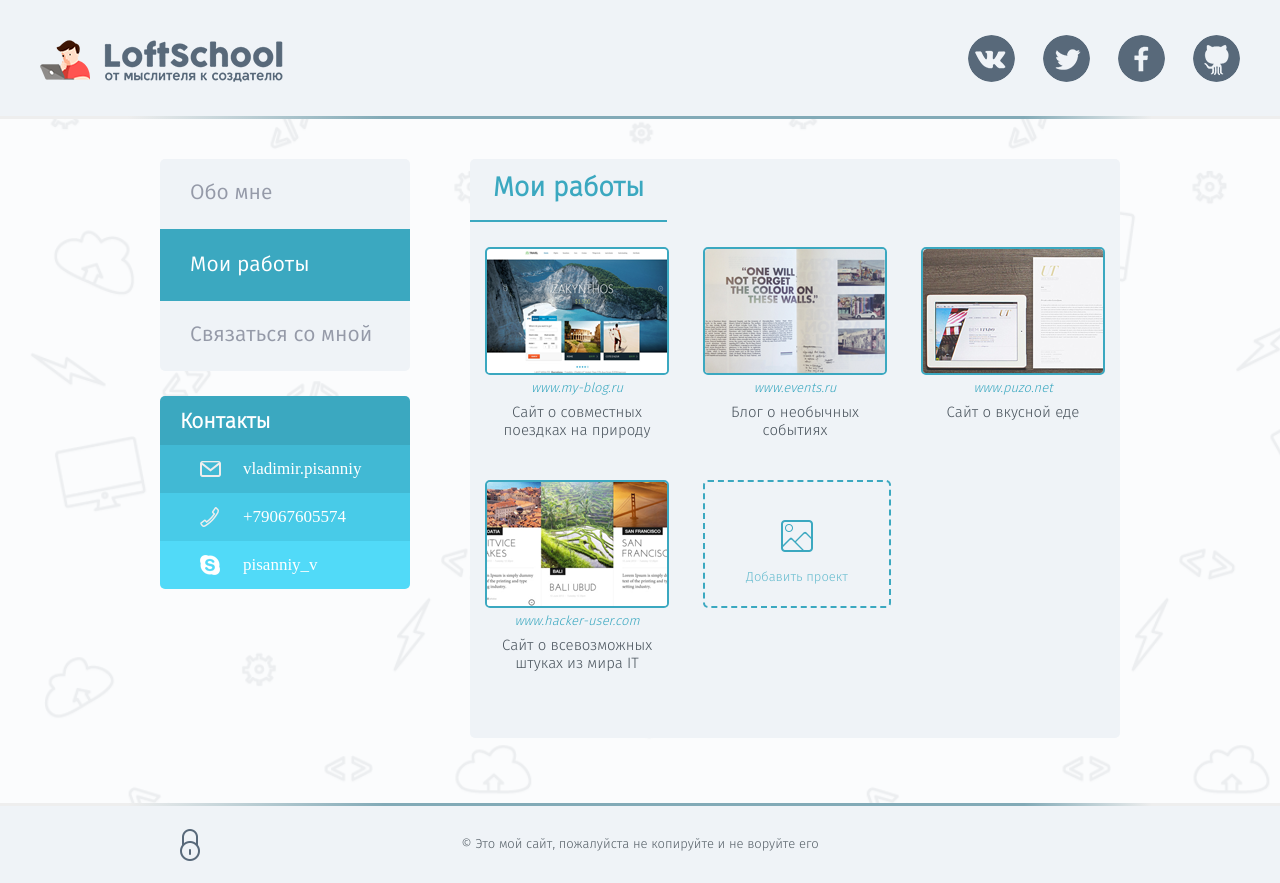
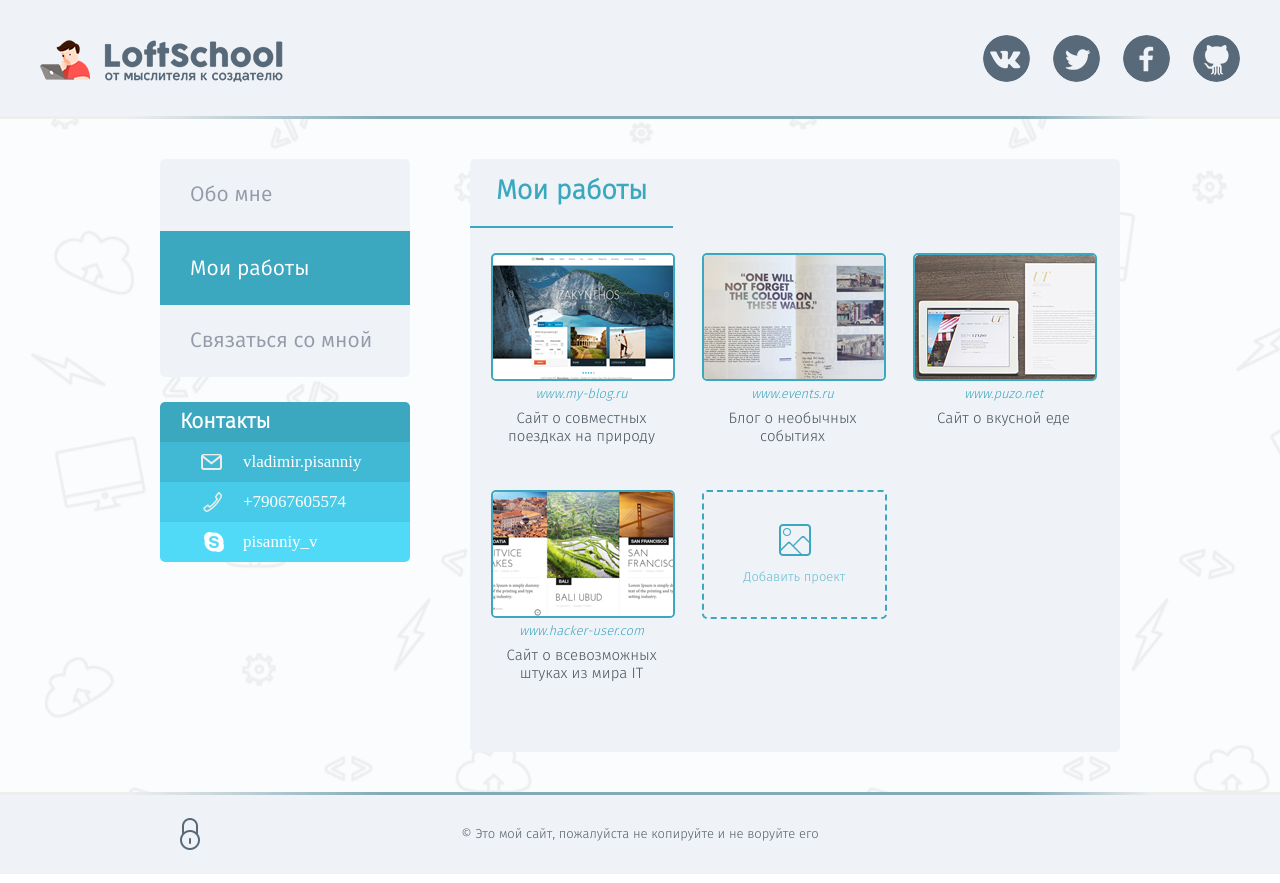
Before and after one commit to pisanniyv/project1, a website: page app/pages/portfolio.html in a window 1280 px wide. Drawn offline with nearby package versions, Linux system fonts and the light colour scheme; some packages are replaced by stand-ins of ours; a script that the page names is missing.

Commit message:
add page feedback and link social

```diff
--- a/app/css/main.css
+++ b/app/css/main.css
@@ -104,7 +104,7 @@ h3{
 
 .header-social-item{
 	display: inline-block;
-	margin-left: 24px;
+	margin-left: 19px;
 }
 
 .header-social-item:first-child{
@@ -183,7 +183,7 @@ h3{
 	display: block;
 	text-decoration: none;
 	color: #959aa8;
-	padding: 23px 20px 23px 20px;
+	padding: 25px 20px 23px 20px;
 	font-family: 'fira_book';
 	font-size: 21px;
 	line-height: 24px;
@@ -193,7 +193,7 @@ h3{
 	color: #3ba8c0;
 }
 
-.nav-contact-list{
+.adress-contact{
 	-webkit-border-radius: 5px;
 	-moz-border-radius: 5px;
 	border-radius: 5px;
@@ -202,7 +202,7 @@ h3{
 
 .nav-contact-title{
 	background: #3ba8c0;
-	padding: 14px 20px 10px;
+	padding: 8px 20px 7px;
 }
 
 .nav-contact-head{
@@ -221,7 +221,7 @@ h3{
 	font-size: 17px;
 	line-height: 20px;
 	color: #fff;
-	padding: 14px 10px 14px 83px;
+	padding: 10px 10px 10px 83px;
 	text-decoration: none;
 }
 
@@ -230,7 +230,7 @@ h3{
 }
 
 .nav-mail{
-	background: url(../images/main-img/mail-icon.png) 40px center no-repeat;
+	background: url(../images/main-img/mail-icon.png) 41px center no-repeat;
 }
 
 .nav-contact-list .nav-tel{
@@ -238,7 +238,7 @@ h3{
 }
 
 .nav-tel{
-	background: url(../images/main-img/tell-icon.png) 40px center no-repeat;
+	background: url(../images/main-img/tell-icon.png) 43px center no-repeat;
 }
 
 .nav-contact-list .nav-skype{
@@ -246,7 +246,7 @@ h3{
 }
 
 .nav-skype{
-	background: url(../images/main-img/skype-icon.png) 40px center no-repeat;
+	background: url(../images/main-img/skype-icon.png) 44px center no-repeat;
 }
 
 .nav-contact-link:hover{
@@ -263,8 +263,11 @@ h3{
 
 .section-title{
     border-bottom: 2px #3ba8c0 solid;
-    padding: 15px 23px;
-    display: inline-block;
+    padding: 18px 26px;
+	display: inline-block;
+	word-wrap: break-word;
+    box-sizing: border-box;
+    min-width: 150px;
 }
 
 .section-title-head{
@@ -289,12 +292,13 @@ h3{
 }
 
 .footer .container{
-	height: 77px;
+	min-height: 77px;
 	position: relative;
 	text-align: center;
+	word-wrapp: break-word;
 }
 
-.footer-lock-link{
+.container .footer-lock-link{
 	display: block;
 	height: 32px;
 	width: 20px;
@@ -309,8 +313,10 @@ h3{
 }
 
 .footer-text{
+	margin: 0 auto;
 	color: #555f67;
 	font-size: 13px;
-	line-height: 77px;
+	line-height: 17px;
 	font-family: 'fira_light';
+	padding: 31px;
 }
--- a/app/css/portfolio.css
+++ b/app/css/portfolio.css
@@ -7,18 +7,18 @@
 }
 
 .section-portfolio-preview{
-	margin: 25px 0 25px;
+	margin-top: 25px;
 	padding-bottom: 25px;
-	margin-left: -15px;
+	margin-left: -5px;
 }
 
 .section-portfolio-item{
 	display: inline-block;
 	text-align: center;
 	vertical-align: top;
-	width: 184px;
-	margin-left: 30px;
-	margin-bottom: 40px;
+	width: 181px;
+	margin-left: 26px;
+	margin-bottom: 44px;
 	position: relative;
 }
 
@@ -78,6 +78,10 @@
 	position: relative;
 }
 
+.section-img-link{
+	display: block;
+}
+
 .section-portfolio-pic{
 	background-size: cover
 }
@@ -97,13 +101,15 @@
 	line-height: 18px;
 	font-family: 'fira_light';
 	color: #4a545d;
+	 word-wrap: break-word;
+    box-sizing: border-box;
 }
 
 .add-img{
 	border: 2px dashed #3ba8c0;
 	border-radius: 5px;
-	height: 124px;
-	background: url(../images/portfolio/add-pic.png) center 38px no-repeat;
+	height: 125px;
+	background: url(../images/portfolio/add-pic.png) center 32px no-repeat;
 }
 
 .add-link{
@@ -117,7 +123,7 @@
 	position: absolute;
 	text-align: center;
 	width: 100%;
-	margin-top: 80px;
+	margin-top: 70px;
 	font-size: 13px;
 	line-height: 17px;
 	color: #67bccf;
--- a/app/pages/portfolio.html
+++ b/app/pages/portfolio.html
@@ -4,7 +4,7 @@
 	<meta charset="UTF-8">
 	<meta http-equiv="X-UA-Compatible" content="IE=edge">
 	<meta name="viewport" content="width=1230">
-	<title>Document</title>
+	<title>Мои работы | Владимир Писанный</title>
 	<!-- seo -->
 	<meta name="description" content="">
 	<meta name="keywords" content="">
@@ -20,6 +20,9 @@
 	<!-- js -->
 	<script src="../js/modernizr-custom.js"></script>
 
+	<!--[if IE]>
+		<script src="http://html5shiv.googlecode.com/svn/trunk/html5.js"></script>
+	<![endif]-->
 </head>
 
 <body>
@@ -32,7 +35,7 @@
 		<header class="header">
 			<div class="container container-header clearfix">
 				<div class="header-logo">
-					<a href="" class="header-logo-link">
+					<a href="/" class="header-logo-link">
 						<img src="../images/main-img/logo-head.png" alt="Логотип" class="header-logo-img">
 					</a>
 					<span class="header-logo-text">От мыслителя к создателю !!!</span>
@@ -40,22 +43,22 @@
 				<div class="header-social">
 					<ul class="header-social-list">
 						<li class="header-social-item">
-							<a href="#" class="header-social-link vk-icon">
+							<a href="https://vk.com/v.pisannyi" target="_blank" class="header-social-link vk-icon">
 								vkontakte
 							</a>
 						</li>
 						<li class="header-social-item">
-							<a href="#" class="header-social-link tw-icon">
+							<a href="https://twitter.com/pisanniy_v" target="_blank" class="header-social-link tw-icon">
 								twitter
 							</a>
 						</li>
 						<li class="header-social-item">
-							<a href="#" class="header-social-link fb-icon">
+							<a href="https://www.facebook.com/profile.php?id=100001533922866" target="_blank" class="header-social-link fb-icon">
 								facebook
 							</a>
 						</li>
 						<li class="header-social-item">
-							<a href="#" class="header-social-link git-icon">
+							<a href="https://github.com/pisanniyv" target="_blank" class="header-social-link git-icon">
 								github
 							</a>
 						</li>
@@ -86,12 +89,12 @@
 						</ul>
 					</nav>
 					<div class="adress-contact">
+						<div class="nav-contact-title">
+							<h3 class="nav-contact-head">
+								Контакты
+							</h3>
+						</div>
 						<ul class="nav-contact-list">
-							<li class="nav-contact-title">
-								<h3 class="nav-contact-head">
-									Контакты
-								</h3>
-							</li>
 							<li class="nav-contact-item nav-mail">
 								<a href="mailto:vladimir.pisanniy@gmail.com" class="nav-contact-link ">
 									vladimir.pisanniy
@@ -124,16 +127,16 @@
 								<ul class="section-portfolio-list">
 									<li class="section-portfolio-item">
 										<div class="section-portfolio-img">
-											<a href="#" class="section-img-link">
+											<a href="https://www.google.com" target="_blank" class="section-img-link">
 												<img src="../images/portfolio/img1.png" alt="Мой проект" class="section-portfolio-pic">
 											</a>
 										</div>
 										<div class="portfolio-hover">
-											<a href="#" class="portfolio-hover-link">
+											<a href="https://www.google.com" target="_blank" class="portfolio-hover-link">
 												my-blog.ru
 											</a>
 										</div>
-										<a href="#" class="section-portfolio-link">
+										<a href="https://www.google.com" target="_blank" class="section-portfolio-link">
 											www.my-blog.ru
 										</a>
 										<div class="section-portfolio-text">
@@ -142,16 +145,16 @@
 									</li>
 									<li class="section-portfolio-item">
 										<div class="section-portfolio-img">
-											<a href="#" class="section-img-link">
+											<a href="https://www.google.com" target="_blank" class="section-img-link">
 												<img src="../images/portfolio/img2.png" alt="Мой проект" class="section-portfolio-pic">
 											</a>
 										</div>
 										<div class="portfolio-hover">
-											<a href="#" class="portfolio-hover-link">
+											<a href="https://www.google.com" target="_blank" class="portfolio-hover-link">
 												events.ru
 											</a>
 										</div>
-										<a href="#" class="section-portfolio-link">
+										<a href="https://www.google.com" target="_blank" class="section-portfolio-link">
 											www.events.ru
 										</a>
 										<div class="section-portfolio-text">
@@ -160,16 +163,16 @@
 									</li>
 									<li class="section-portfolio-item">
 										<div class="section-portfolio-img">
-											<a href="#" class="section-img-link">
+											<a href="https://www.google.com" target="_blank" class="section-img-link">
 												<img src="../images/portfolio/img3.png" alt="Мой проект" class="section-portfolio-pic">
 											</a>
 										</div>
 										<div class="portfolio-hover">
-											<a href="#" class="portfolio-hover-link">
+											<a href="https://www.google.com" target="_blank" class="portfolio-hover-link">
 												puzo.net
 											</a>
 										</div>
-										<a href="#" class="section-portfolio-link">
+										<a href="https://www.google.com" target="_blank" class="section-portfolio-link">
 											www.puzo.net
 										</a>
 										<div class="section-portfolio-text">
@@ -178,16 +181,16 @@
 									</li>
 									<li class="section-portfolio-item">
 										<div class="section-portfolio-img">
-											<a href="#" class="section-img-link">
+											<a href="https://www.google.com" target="_blank" class="section-img-link">
 												<img src="../images/portfolio/img4.png" alt="Мой проект" class="section-portfolio-pic">
 											</a>
 										</div>
 										<div class="portfolio-hover">
-											<a href="#" class="portfolio-hover-link">
+											<a href="https://www.google.com" target="_blank" class="portfolio-hover-link">
 												hacker-user.com
 											</a>
 										</div>
-										<a href="#" class="section-portfolio-link">
+										<a href="https://www.google.com" target="_blank" class="section-portfolio-link">
 											www.hacker-user.com
 										</a>
 										<div class="section-portfolio-text">
@@ -223,5 +226,9 @@
 
 
 <!-- ========= js script ========= -->
+<script src="../bower/jquery/jquery.min.js"></script>
+<script src="../bower/placeholder.js/js/jquery.placeholder.js"></script>
+<script src="../js/main.js"></script>
+
 </body>
 </html>
```
Also changed, not shown: app/css/about.css (+18 -12 lines), app/css/feedback.css (+6 -5 lines), app/index.html (+20 -13 lines), app/pages/feedback.html (+15 -8 lines), bower.json (+6 -1 lines).
